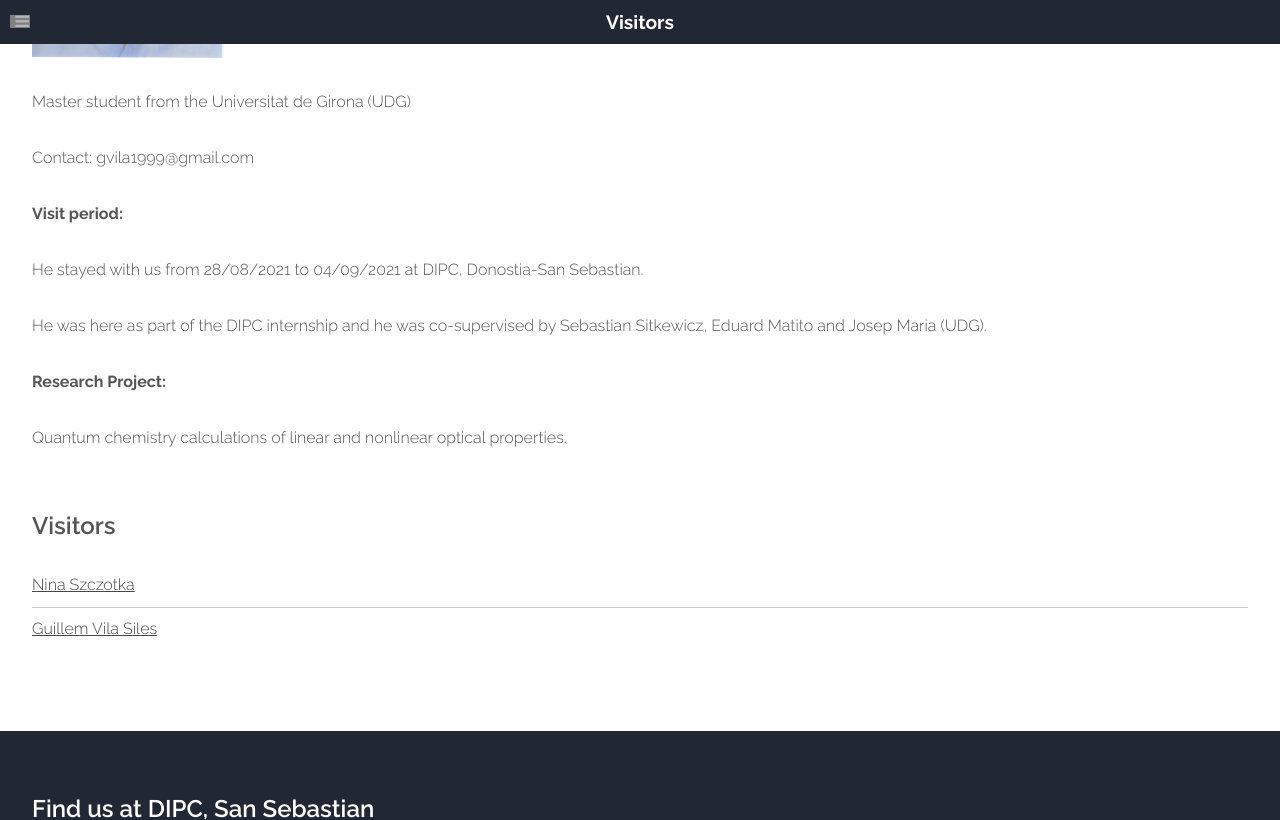
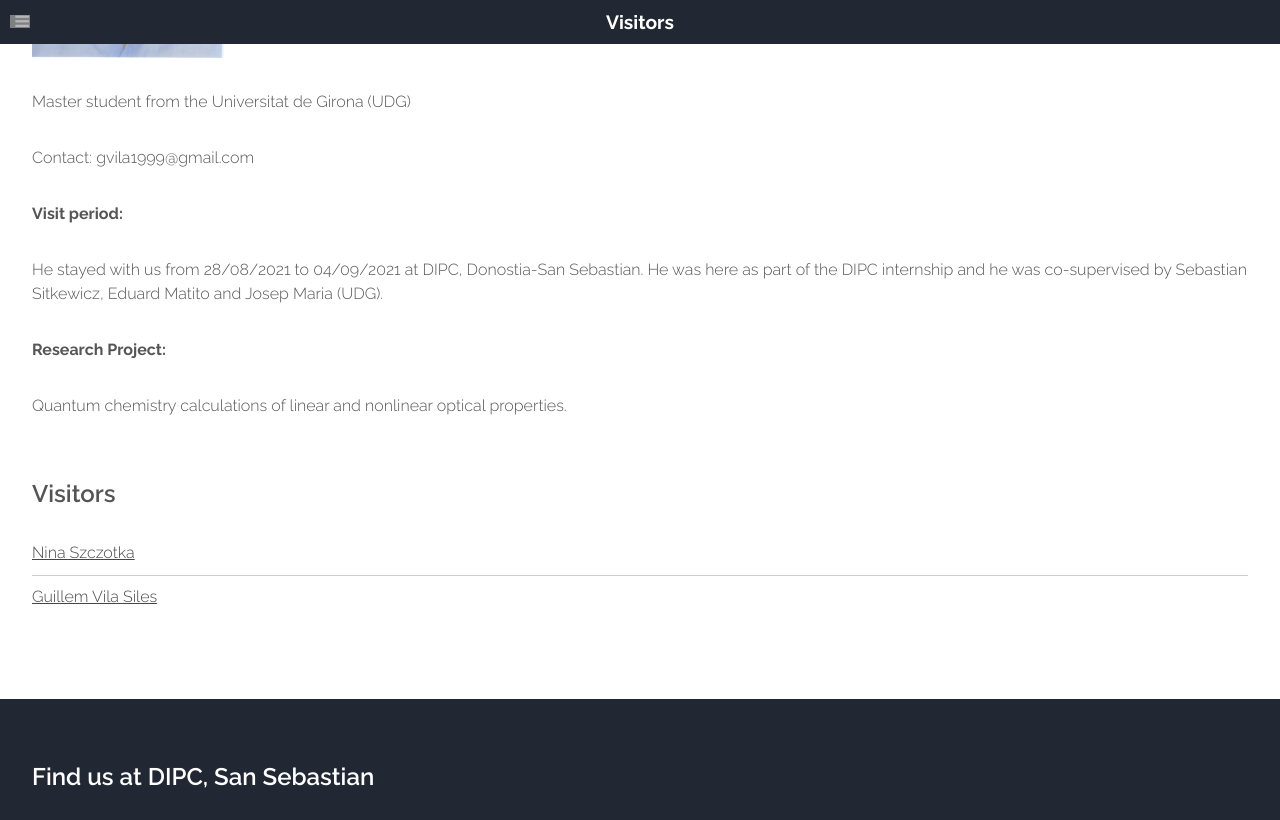
Before and after one commit to old-jekyll-templates/Horizons-Jekyll-Theme, a Jekyll site: the page built from members/guillem_vila.html, in a window 1280 px wide and 900 px high, scrolled down 511 px, cut to the strip 0-820 px from the top of the window. Built offline with Jekyll 4.4.1, drawn with Linux system fonts in a browser that asks for light colours; grey boxes are pictures that could not be loaded.

```diff
--- a/members/guillem_vila.html
+++ b/members/guillem_vila.html
@@ -30,8 +30,8 @@ layout: main
 	    <p>Master student from the Universitat de Girona (UDG)</p>
       <p>Contact:  gvila1999@gmail.com</p>
 	    <p><b>Visit period:</b></p>
-	    <p>He stayed with us from 28/08/2021 to 04/09/2021 at DIPC, Donostia-San Sebastian.</p>
-      <p>He was here as part of the DIPC internship and he was co-supervised by Sebastian Sitkewicz, Eduard Matito and Josep Maria (UDG).</p>
+	    <p>He stayed with us from 28/08/2021 to 04/09/2021 at DIPC, Donostia-San Sebastian.
+               He was here as part of the DIPC internship and he was co-supervised by Sebastian Sitkewicz, Eduard Matito and Josep Maria (UDG).</p>
       <p><b>Research Project:</b></p>
 	    <p>Quantum chemistry calculations of linear and nonlinear optical properties.</p>
           </section>
```
